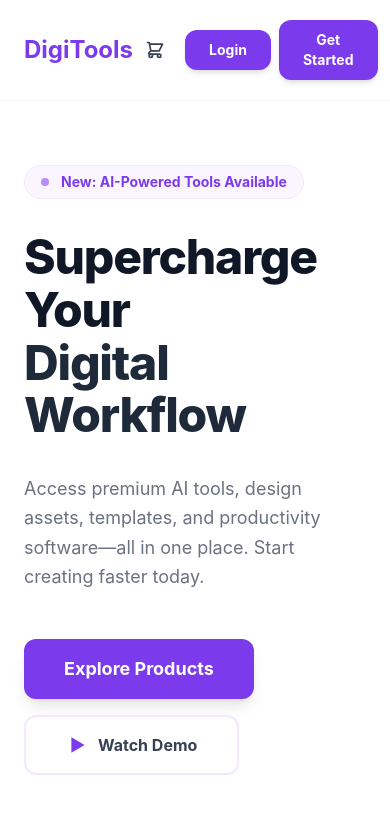
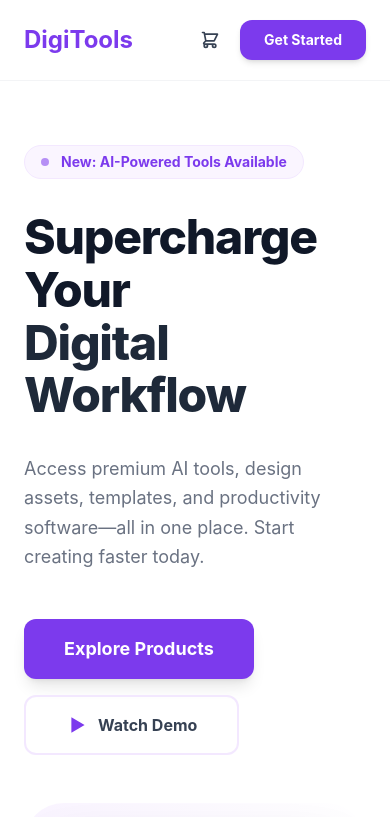
Before and after one commit to Pro-Tik/ph-b-13-a06, a React (Vite) app: page / in a window 390 px wide. Shown: the top 817 px of the page. Built offline with nearby package versions, Linux system fonts and the light colour scheme; grey boxes are pictures that could not be loaded.

Commit message:
Made the navbar responsive

```diff
--- a/src/components/Navbar.jsx
+++ b/src/components/Navbar.jsx
@@ -50,7 +50,7 @@ const Navbar = ({ cartCount = 0 }) => {
             </span>
           )}
         </button>
-         <button className="bg-[#7c3aed] text-white px-6 py-2.5 rounded-xl text-sm font-bold hover:bg-[#6d28d9] transition shadow-md">
+        <button className="bg-[#7c3aed] hidden md:block text-white px-6 py-2.5 rounded-xl text-sm font-bold hover:bg-[#6d28d9] transition shadow-md">
           Login
         </button>
         <button className="bg-[#7c3aed] text-white px-6 py-2.5 rounded-xl text-sm font-bold hover:bg-[#6d28d9] transition shadow-md">
```
